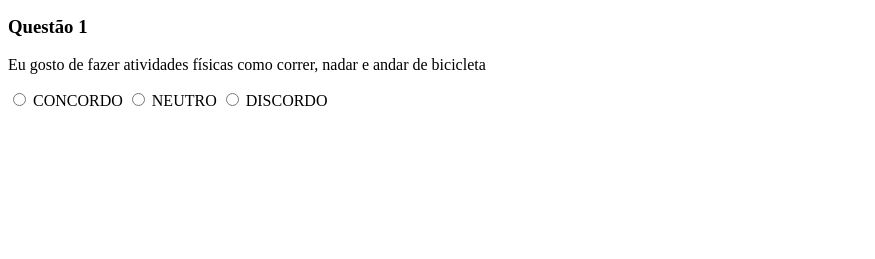
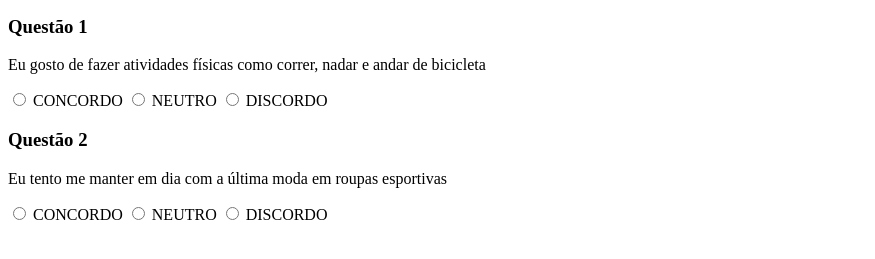
Before and after one commit to allvesdev/pages_from_scratch, a plain HTML site: page pesquisa_1/index.html in a window 1280 px wide. Shown: the part 225-484 px from the top of the page, without its empty margins (0-875 px from the left). Drawn offline with Linux system fonts and the light colour scheme.

Commit message:
question 2

```diff
--- a/pesquisa_1/index.html
+++ b/pesquisa_1/index.html
@@ -40,6 +40,18 @@
           <label for="discordo">DISCORDO</label>
         </form>
       </section>
+      <section>
+        <h3>Questão 2</h3>
+        <p>Eu tento me manter em dia com a última moda em roupas esportivas</p>
+        <form>
+          <input type="radio" id="concordo" name="q1" value="Concordo" />
+          <label for="concordo">CONCORDO</label>
+          <input type="radio" id="neutro" name="q1" value="Neutro" />
+          <label for="neutro">NEUTRO</label>
+          <input type="radio" id="discordo" name="q1" value="Discordo" />
+          <label for="discordo">DISCORDO</label>
+        </form>
+      </section>
     </main>
   </body>
 </html>
```
